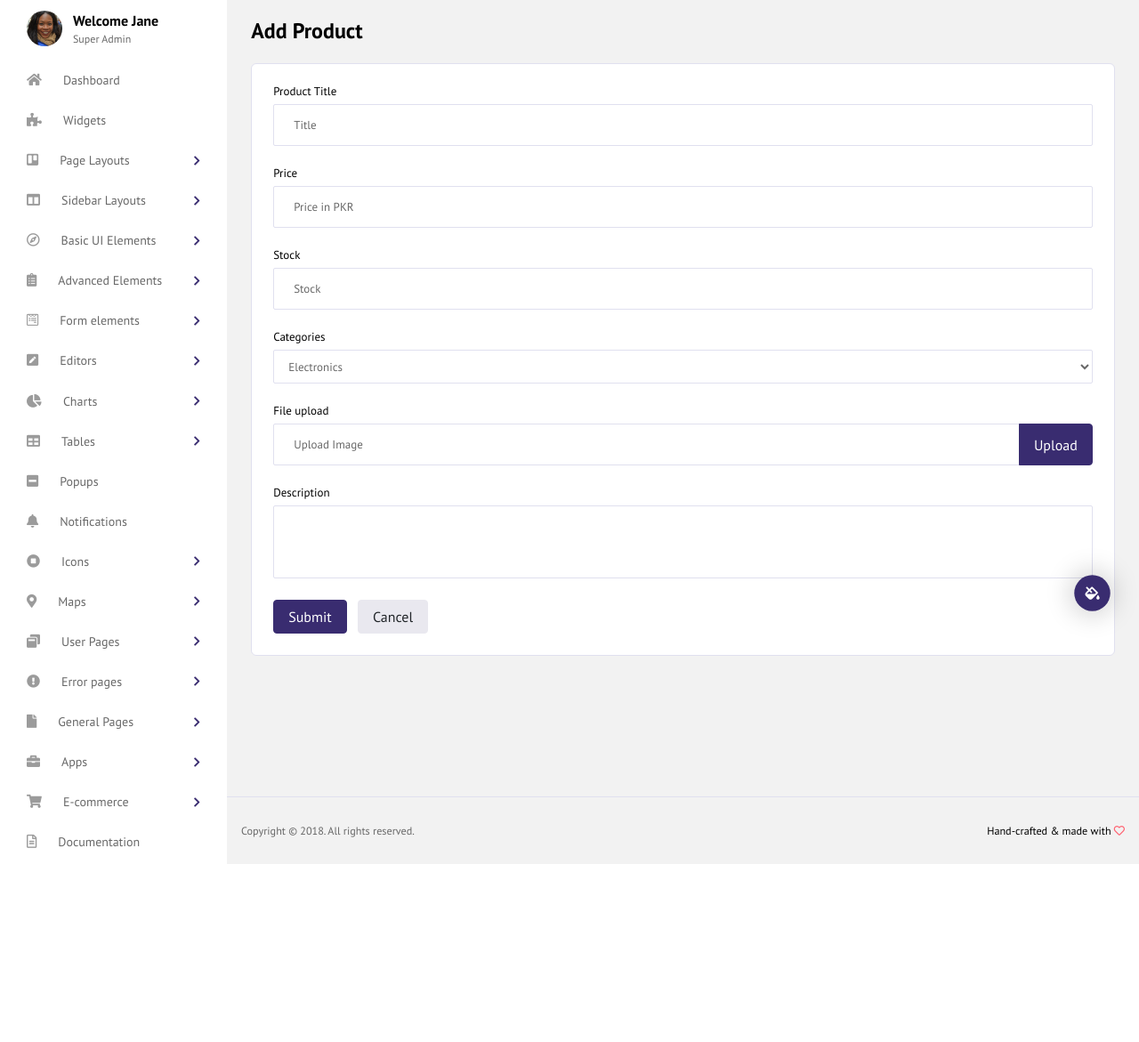
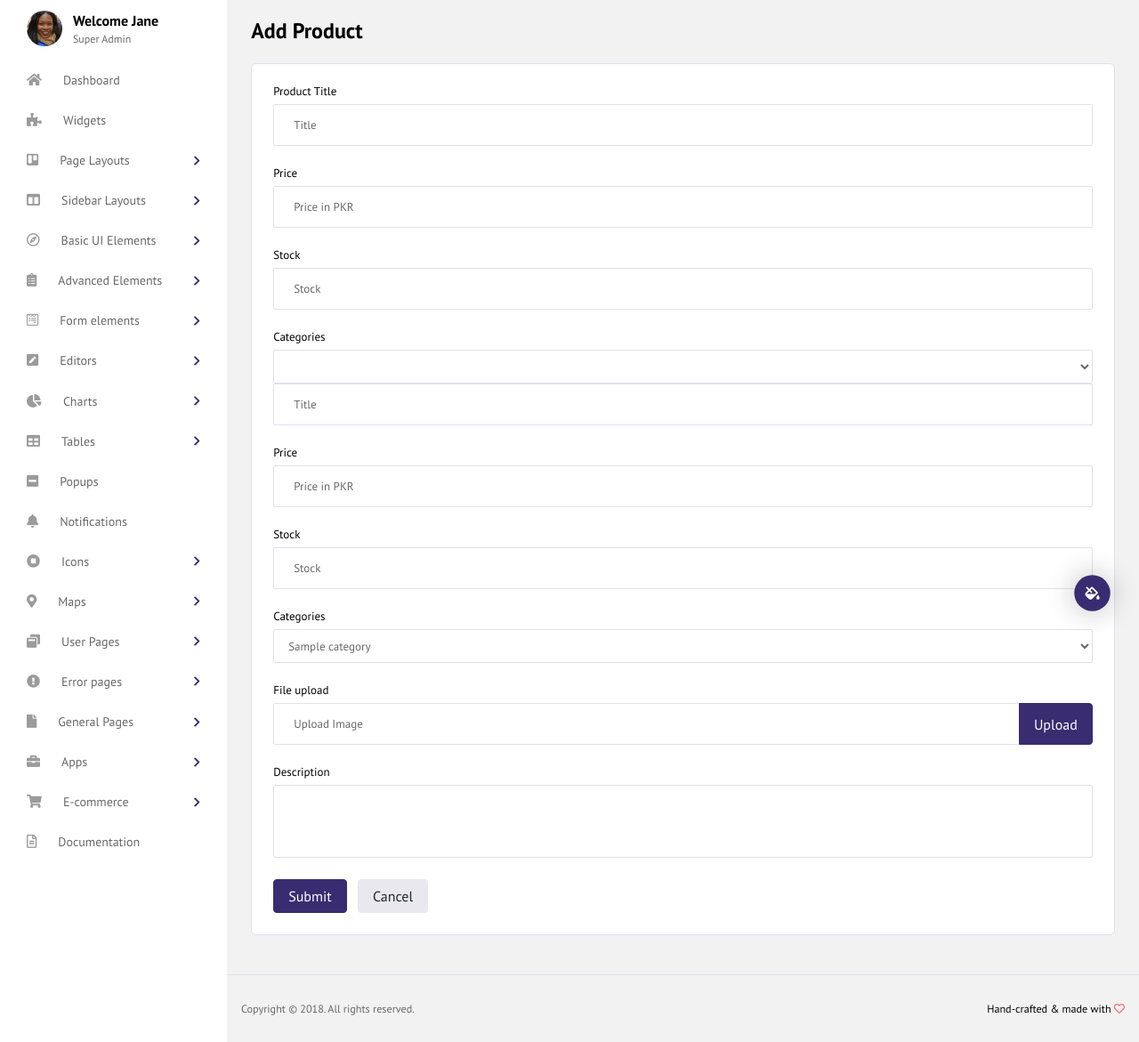
Before and after one commit to harisnaseer24/2509B1-php, a PHP site: page /ecommerce/Admin/addproduct.php in a window 1280 px wide. Shown: the part 71-1242 px from the top of the page at 89% size. Before the commit the page ends 1042 px from the top, so only its background shows below. Run offline with PHP 8.4, Linux system fonts and the light colour scheme; tables that the repository leaves empty or names only in its code hold one stand-in row (values such as "Sample post"); lists and menus that the app fills with data are empty; some libraries are stand-ins or nearby versions.

Commit message:
dynamic categories dropdown

```diff
--- a/ecommerce/Admin/addproduct.php
+++ b/ecommerce/Admin/addproduct.php
@@ -1,8 +1,15 @@
 <?php
 @include_once('./components/header.php');
 @require_once('../config/connection.php');
-?>
-      <!-- partial -->
+
+
+$getCategoriesQuery = "SELECT * FROM `categories`";
+$getCategoryResult = mysqli_query($conn,$getCategoriesQuery);
+
+
+
+ ?>
+     <!-- partial -->
       <div class="main-panel">
         <div class="content-wrapper">
           <div class="page-header">
@@ -33,7 +40,50 @@
                     <div class="form-group">
                       <label for="cat_id">Categories</label>
                         <select class="form-control" id="cat_id" name="cat_id">
-                          <option value="1">Electronics</option>
+
+
+                             <!-- partial -->
+      <div class="main-panel">
+        <div class="content-wrapper">
+          <div class="page-header">
+            <h3 class="page-title">
+              Add Product
+            </h3>
+          </div>
+         <div class="row">
+
+ <div class="col-12 grid-margin stretch-card">
+              <div class="card">
+                <div class="card-body">
+
+                  <form class="forms-sample" method="post" enctype="multipart/form-data">
+                    <div class="form-group">
+                      <label for="title">Product Title</label>
+                      <input type="text" name="title" required class="form-control" id="exampleInputName1" placeholder="Title">
+                    </div>
+                    <div class="form-group">
+                      <label for="price">Price</label>
+                      <input type="number" required  name="price" class="form-control" id="price" placeholder="Price in PKR">
+                    </div>
+                    <div class="form-group">
+                      <label for="stock">Stock</label>
+                      <input type="number" required  name="stock" class="form-control" id="stock" placeholder="Stock">
+                    </div>
+
+                    <div class="form-group">
+                      <label for="cat_id">Categories</label>
+                        <select class="form-control" id="cat_id" name="cat_id">
+
+<?php
+while($row =mysqli_fetch_assoc($getCategoryResult)){
+  $cat_id = $row['cat_id'];
+  $cat_name = $row['cat_name'];
+echo " <option value='$cat_id'>$cat_name</option>";
+
+}
+?>
+
+
 
                         </select>
                       </div>
@@ -130,9 +180,7 @@ $extension= explode(".",$imgname);// ["kaavish", "PNG"]
 $extension= strtolower(end($extension));//png
 if(!in_array($extension, $validExtensions)){
   echo "<script>alert('Invalid File Type');</script>";
-
 }
-
 $newimgname=uniqid().".".$extension;//4545gh45rt454242.jpg
 // $newimgname=$imgname;//kavish.png
 $insertQuery = "INSERT INTO `products`( `title`, `description`, `price`, `stock`, `image`, `cat_id`) VALUES ('$title','$description','$price','$stock','$newimgname','$cat_id')";
@@ -142,7 +190,6 @@ if($result){
 
 move_uploaded_file($tmpname,"./uploads/".$newimgname);
   echo "<script>alert('Product Added Successfully');</script>";
-
 }else{
     echo "<script>alert('Error Adding Product');</script>";
 }
```
